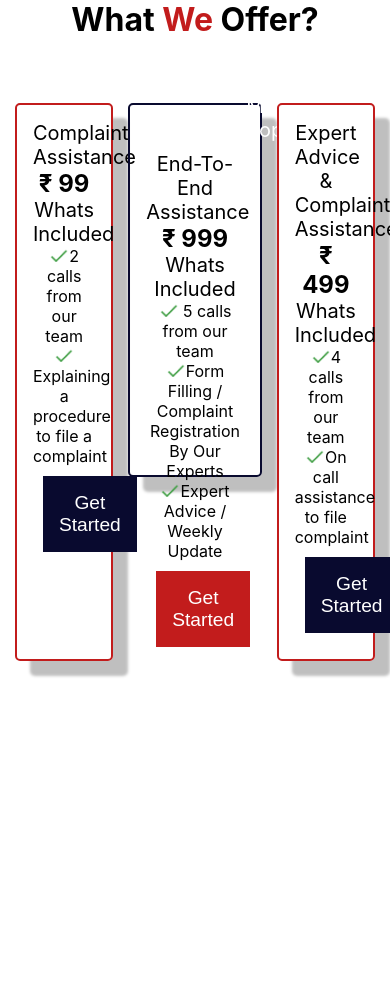
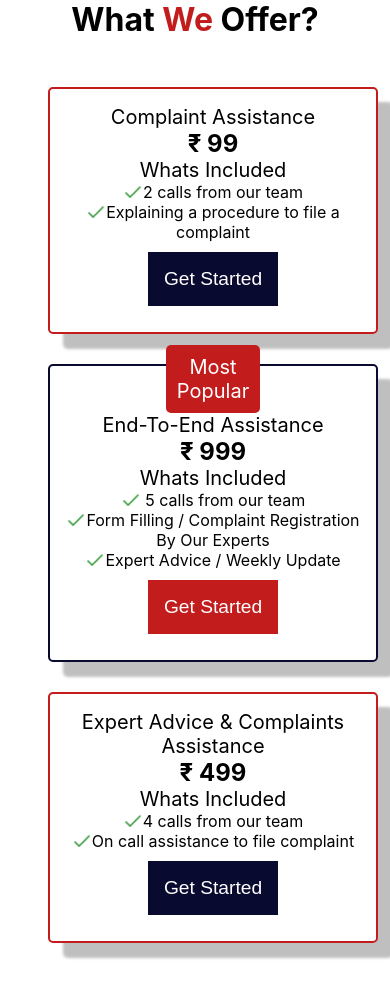
Before and after one commit to Huzaifa-Tawab/daily-samadhan, a React (Vite) app: page /offer in a window 390 px wide. Before the commit the page ends 844 px from the top, so only its background shows below. Built offline with nearby package versions, Linux system fonts and the light colour scheme.

Commit message:
main page done abour page done

```diff
--- a/src/Components/Footer/footer.css
+++ b/src/Components/Footer/footer.css
@@ -1,6 +1,7 @@
 .footer-body {
   background: #fff;
   padding: 80px;
+  margin-top: 40px;
 }
 .footermain {
   display: flex;
--- a/src/Components/Navbar/navbar.css
+++ b/src/Components/Navbar/navbar.css
@@ -32,7 +32,7 @@
 }
 .navbar-list {
   margin-top: 20px;
-  border-bottom: 1px solid #090a2f ;
+  border-bottom: 1px solid #090a2f;
 }
 .navbar-flex {
   display: flex;
@@ -70,7 +70,7 @@
     display: block;
     list-style: none;
     background-color: #090a2f;
-    left: 0;
+    left: 10px;
     top: 85px;
     transition: all 0.5s ease-out;
     width: 100%;
@@ -104,4 +104,8 @@
       width: 250px;
     }
   }
+  .nav-top-hero {
+    width: 100%;
+    padding-left: 20px;
+  }
 }
--- a/src/Components/counters/counters.css
+++ b/src/Components/counters/counters.css
@@ -36,6 +36,7 @@
   .counters {
     height: auto;
     flex-direction: column;
+    margin: 10px;
   }
   .counter-card {
     width: 100%;
--- a/src/Components/homeTimeline/HomeTimeline.jsx
+++ b/src/Components/homeTimeline/HomeTimeline.jsx
@@ -84,7 +84,7 @@ function HomeTimeline() {
           assistance
         </p>
       </VerticalTimelineElement>
-      <VerticalTimelineElement
+      {/* <VerticalTimelineElement
         className="vertical-timeline-element--education"
         // date="November 2012"
         iconStyle={{ background: "rgb(233, 30, 99)", color: "#fff" }}
@@ -95,8 +95,8 @@ function HomeTimeline() {
         </h3>
         <h4 className="vertical-timeline-element-subtitle">Certification</h4>
         <p>Creative Direction, User Experience, Visual Design</p>
-      </VerticalTimelineElement>
-      <VerticalTimelineElement
+      </VerticalTimelineElement> */}
+      {/* <VerticalTimelineElement
         className="vertical-timeline-element--education"
         // date="2002 - 2006"
         iconStyle={{ background: "rgb(233, 30, 99)", color: "#fff" }}
@@ -107,11 +107,11 @@ function HomeTimeline() {
         </h3>
         <h4 className="vertical-timeline-element-subtitle">Bachelor Degree</h4>
         <p>Creative Direction, Visual Design</p>
-      </VerticalTimelineElement>
-      <VerticalTimelineElement
+      </VerticalTimelineElement> */}
+      {/* <VerticalTimelineElement
         iconStyle={{ background: "rgb(16, 204, 82)", color: "#fff" }}
         // icon={<StarIcon />}
-      />
+      /> */}
     </VerticalTimeline>
   );
 }
--- a/src/Components/testimonies/Testimonials.jsx
+++ b/src/Components/testimonies/Testimonials.jsx
@@ -1,4 +1,4 @@
-import React from "react";
+import React, { useEffect, useState } from "react";
 import Slider from "react-slick";
 import "slick-carousel/slick/slick.css";
 import "slick-carousel/slick/slick-theme.css";
@@ -6,11 +6,27 @@ import "./testimonials.css";
 import Testimony from "./Testimony";
 import Tlist from "./Testimony.json";
 function Testimonials() {
+  const [width, setWidth] = useState(window.innerWidth);
+
+  useEffect(() => {
+    const handleResize = () => {
+      setWidth(window.innerWidth);
+    };
+
+    // Add event listener to window resize
+    window.addEventListener("resize", handleResize);
+
+    // Remove event listener on component unmount
+    return () => {
+      window.removeEventListener("resize", handleResize);
+    };
+  }, []); // Empty dependency array ensures the effect runs only once after the initial render
+
   var settings = {
     dots: true,
     infinite: true,
     speed: 500,
-    slidesToShow: 3,
+    slidesToShow: width <= 700 ? 1 : 3,
     slidesToScroll: 3,
   };
   return (
--- a/src/Components/testimonies/testimonials.css
+++ b/src/Components/testimonies/testimonials.css
@@ -54,3 +54,22 @@
   width: 95%;
   margin-left: 40px;
 }
+@media screen and (max-width: 780px) {
+  .testimony {
+    width: 100%;
+  }
+  .slick-next {
+    right: -25px;
+  }
+  .slick-prev {
+    left: -20px;
+    z-index: 1;
+  }
+  .slick-list {
+    margin-left: 20px;
+  }
+  .testinomials-content-top h1 {
+    font-size: 30px;
+    text-align: center;
+  }
+}
--- a/src/Components/whatweoffer/whatweoffer.css
+++ b/src/Components/whatweoffer/whatweoffer.css
@@ -6,11 +6,10 @@
 }
 .offer-1,
 .offer-3 {
-  border: 2px solid #C21C1C;
+  border: 2px solid #c21c1c;
   border-radius: 5px;
   padding: 1rem;
   box-shadow: 15px 15px 2.99999809265137px 0px #00000040;
-
 
   h1 {
     font-size: 20px;
@@ -18,26 +17,24 @@
   }
 }
 .offer-2 {
-  border: 2px solid #090A2F;
+  border: 2px solid #090a2f;
   border-radius: 5px;
   padding: 1rem;
   box-shadow: 15px 15px 2.99999809265137px 0px #00000040;
-
 
   h1 {
     font-size: 20px;
     font-weight: 400;
   }
 }
-.header-offer-2{
-  background: #C21C1C;
+.header-offer-2 {
+  background: #c21c1c;
   margin: -2.3rem 100px 0px 100px;
   border-radius: 5px;
   padding: 10px 0px;
   color: #fff;
   font-size: 1.2rem;
 }
-
 
 .offer-1 {
   width: 16%;
@@ -50,16 +47,16 @@
   width: 16%;
 }
 .offer-1 button,
-.offer-3 button{
-  background: #090A2F;
+.offer-3 button {
+  background: #090a2f;
   border: none;
   margin: 10px;
   padding: 1rem;
   color: #fff;
   font-size: 1.2rem;
 }
-.offer-2 button{
-  background: #C21C1C;
+.offer-2 button {
+  background: #c21c1c;
   border: none;
   margin: 10px;
   padding: 1rem;
@@ -68,10 +65,30 @@
 }
 .offer-1 span img,
 .offer-3 span img,
-.offer-2 span img{
+.offer-2 span img {
   width: 20px;
 }
 
-.offer-2 span{
+.offer-2 span {
   text-align: left;
 }
+@media screen and (max-width: 780px) {
+  .offers-columns {
+    display: flex;
+    flex-direction: column;
+    justify-content: space-evenly;
+    text-align: center;
+    margin: 3rem;
+    gap: 30px;
+  }
+  .offer-1 {
+    width: 100%;
+  }
+  .offer-2 {
+    width: 100%;
+    height: auto;
+  }
+  .offer-3 {
+    width: 100%;
+  }
+}
--- a/src/Pages/Aboutus/Aboutus.jsx
+++ b/src/Pages/Aboutus/Aboutus.jsx
@@ -4,6 +4,7 @@ import "./about.css";
 import Counters from "../../Components/counters/Counters";
 import Corusal from "../../Components/swipecarousal/Corusal";
 import Navbar from "../../Components/Navbar/Navbar";
+import Footer from "../../Components/Footer/Footer";
 
 function Aboutus() {
   return (
@@ -20,12 +21,12 @@ function Aboutus() {
             <p>
               At Daily Samadhan, we're your trusted ally in the everyday battles
               of life. Our mission is to empower you with the information and
-            resources you need to overcome your daily struggles and grievances.
-            We understand that life can throw a myriad of challenges your way,
-            from consumer complaints to navigating the complexities of GST
-            filing or obtaining drone certificates. That's where we come in. We
-            are your go-to destination for finding solutions to these challenges
-            and more.
+              resources you need to overcome your daily struggles and
+              grievances. We understand that life can throw a myriad of
+              challenges your way, from consumer complaints to navigating the
+              complexities of GST filing or obtaining drone certificates. That's
+              where we come in. We are your go-to destination for finding
+              solutions to these challenges and more.
             </p>
           </div>
           <div className="about-us-img">
@@ -35,6 +36,7 @@ function Aboutus() {
         <Counters />
         <Corusal />
       </div>
+      <Footer />
     </>
   );
 }
--- a/src/Pages/Home/Home.jsx
+++ b/src/Pages/Home/Home.jsx
@@ -6,6 +6,7 @@ import Testimonials from "../../Components/testimonies/Testimonials";
 import Whatwedo from "../../Components/whatwedo/Whatwedo";
 import Navbar from "../../Components/Navbar/Navbar";
 import Whatweoffer from "../../Components/whatweoffer/Whatweoffer";
+import Footer from "../../Components/Footer/Footer";
 
 function Home() {
   return (
@@ -17,6 +18,7 @@ function Home() {
       <HomeTimeline />
       <Whatweoffer />
       <Testimonials />
+      <Footer />
     </div>
   );
 }
```
Lines whose indentation alone changed are shown as unchanged.
